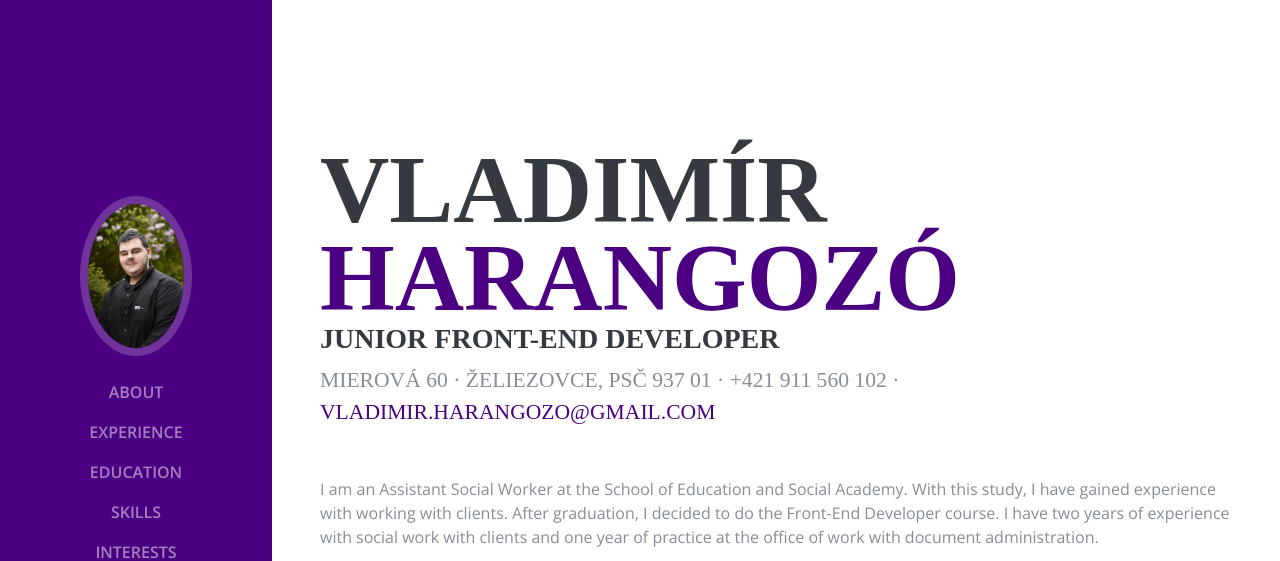
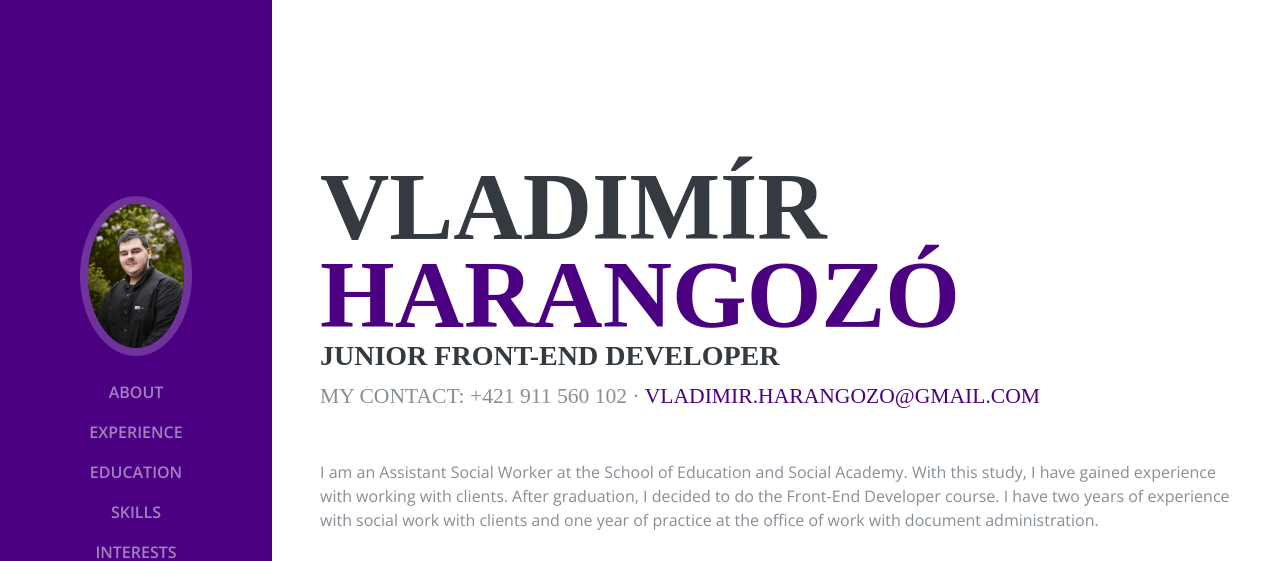
Before and after one commit to vladimirharangozo/CV---Vladim-r-Harangoz-, a plain HTML site: page index.html in a window 1280 px wide. Shown: the top 561 px of the page. Drawn offline with nearby package versions, Linux system fonts and the light colour scheme; files that its build step writes are made by us from their sources; a web font is replaced by a local one.

Commit message:
Update index.html

```diff
--- a/index.html
+++ b/index.html
@@ -68,7 +68,7 @@
                     <span class="text-primary">Harangozó</span>
                 </h1>
                 <h3>Junior Front-End Developer</h3>
-                <div class="subheading mb-5">Mierová 60 · Želiezovce, PSČ 937 01 · +421 911 560 102 ·
+                <div class="subheading mb-5">My contact: +421 911 560 102 ·
                     <a href="mailto:name@email.com">vladimir.harangozo@gmail.com</a>
                 </div>
                 <p class="mb-5">I am an Assistant Social Worker at the School of Education and Social Academy. With this study, I have gained experience with working with clients. After graduation, I decided to do the Front-End Developer course. I have two years of experience with social work with clients and one year of practice at the office of work with document administration. </p>
```
